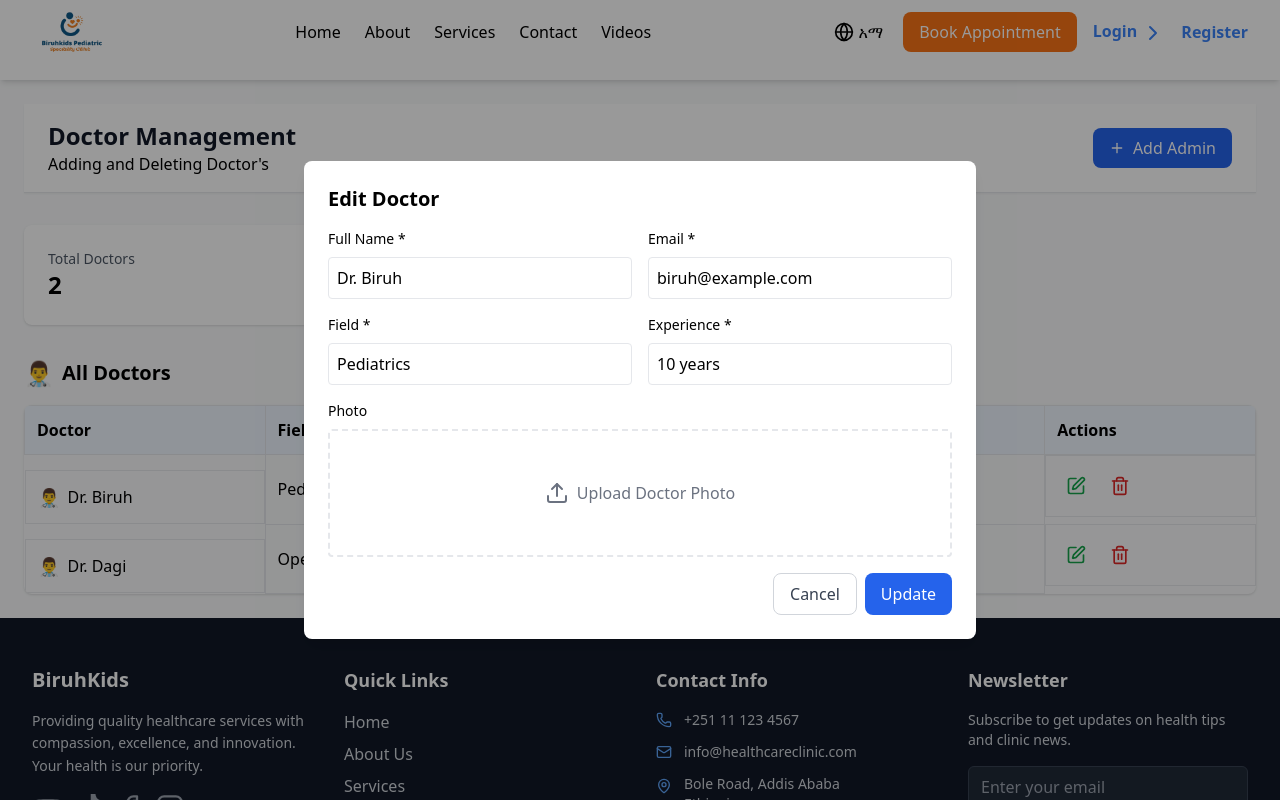
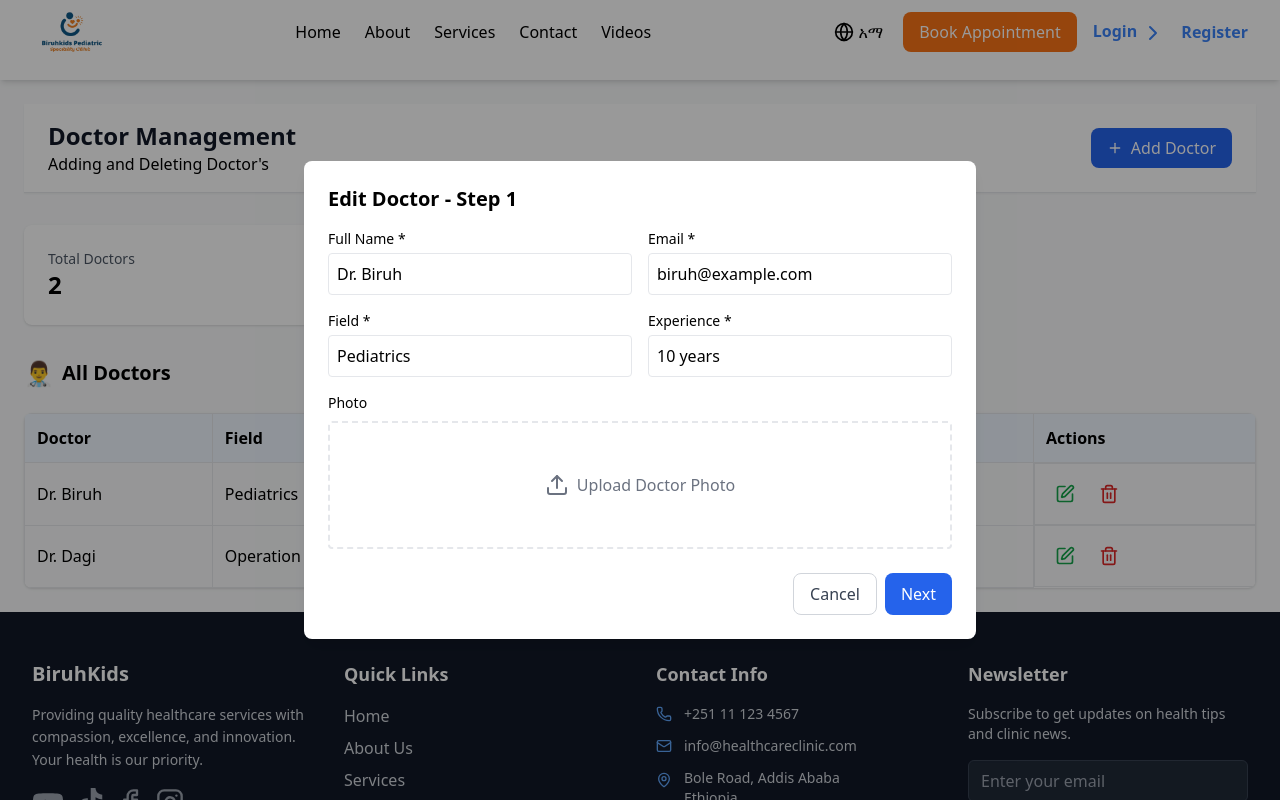
Before and after one commit to dopi95/BiruhKids-Pediatric-Speciality, a React (Vite) app in the folder frontend/: page /admin/doctor in a window 1280 px wide. Both pictures are taken after a click on the button 1076 px from the left and 486 px from the top of the page. Shown: the top 800 px of the page. Built offline with nearby package versions, Linux system fonts and the light colour scheme.

Commit message:
add: Added an Amharic version in the Add Doctor form

```diff
--- a/frontend/src/pages/Admin/DoctorManagement.jsx
+++ b/frontend/src/pages/Admin/DoctorManagement.jsx
@@ -6,46 +6,65 @@ export default function DoctorManagement() {
     {
       id: 1,
       name: "Dr. Biruh",
+      nameAmh: "",
       field: "Pediatrics",
+      fieldAmh: "",
       experience: "10 years",
+      experienceAmh: "",
       email: "biruh@example.com",
       photo: null,
     },
     {
       id: 2,
       name: "Dr. Dagi",
+      nameAmh: "",
       field: "Operation",
+      fieldAmh: "",
       experience: "15 years",
+      experienceAmh: "",
       email: "dagi@example.com",
       photo: null,
     },
   ]);
+
   const [isModalOpen, setIsModalOpen] = useState(false);
   const [isDeleteModalOpen, setIsDeleteModalOpen] = useState(false);
   const [doctorToDelete, setDoctorToDelete] = useState(null);
   const [editingDoctor, setEditingDoctor] = useState(null);
+  const [step, setStep] = useState(1);
+
   const [formData, setFormData] = useState({
     name: "",
+    nameAmh: "",
     field: "",
+    fieldAmh: "",
     experience: "",
+    experienceAmh: "",
     email: "",
     photo: null,
   });
 
+  const [errors, setErrors] = useState({});
+
   const openModal = (doctor = null) => {
     if (doctor) {
       setEditingDoctor(doctor);
-      setFormData(doctor);
+      setFormData({ ...doctor });
     } else {
       setEditingDoctor(null);
       setFormData({
         name: "",
+        nameAmh: "",
         field: "",
+        fieldAmh: "",
         experience: "",
+        experienceAmh: "",
         email: "",
         photo: null,
       });
     }
+    setErrors({});
+    setStep(1);
     setIsModalOpen(true);
   };
 
@@ -53,10 +72,43 @@ export default function DoctorManagement() {
     const { name, value, files } = e.target;
     if (name === "photo") setFormData({ ...formData, photo: files[0] });
     else setFormData({ ...formData, [name]: value });
+
+    // Remove error when user types
+    setErrors((prev) => ({ ...prev, [name]: "" }));
   };
+
+  const validateStep1 = () => {
+    const { name, email, field, experience } = formData;
+    const newErrors = {};
+    if (!name) newErrors.name = "This field is required";
+    if (!email) newErrors.email = "This field is required";
+    if (!field) newErrors.field = "This field is required";
+    if (!experience) newErrors.experience = "This field is required";
+    setErrors(newErrors);
+    return Object.keys(newErrors).length === 0;
+  };
+
+  const validateStep2 = () => {
+    const { nameAmh, fieldAmh, experienceAmh, email } = formData;
+    const newErrors = {};
+    if (!nameAmh) newErrors.nameAmh = "This field is required";
+    if (!fieldAmh) newErrors.fieldAmh = "This field is required";
+    if (!experienceAmh) newErrors.experienceAmh = "This field is required";
+    if (!email) newErrors.email = "This field is required";
+    setErrors(newErrors);
+    return Object.keys(newErrors).length === 0;
+  };
+
+  const handleNext = () => {
+    if (validateStep1()) setStep(2);
+  };
+
+  const handleBack = () => setStep(1);
 
   const handleSubmit = (e) => {
     e.preventDefault();
+    if (!validateStep2()) return;
+
     if (editingDoctor) {
       setDoctors(
         doctors.map((doc) =>
@@ -64,7 +116,6 @@ export default function DoctorManagement() {
         )
       );
     } else {
-      // Add new doctor at the top
       setDoctors([{ ...formData, id: Date.now() }, ...doctors]);
     }
     setIsModalOpen(false);
@@ -74,18 +125,21 @@ export default function DoctorManagement() {
     setDoctorToDelete(doctor);
     setIsDeleteModalOpen(true);
   };
+
   const handleDelete = () => {
     setDoctors(doctors.filter((doc) => doc.id !== doctorToDelete.id));
     setDoctorToDelete(null);
     setIsDeleteModalOpen(false);
   };
 
+  const inputClass = (field) =>
+    `w-full border p-2 rounded ${errors[field] ? "border-red-500" : ""}`;
+
   return (
     <div className="p-4 sm:p-6 bg-gray-50">
       {/* Header */}
       <div className="bg-white shadow-sm border-b">
-        <div className="px-6 py-4">
-          <div className="flex items-center justify-between">
+        <div className="px-6 py-4 flex justify-between items-center">
           <div>
             <h1 className="text-2xl font-bold text-gray-900">
               Doctor Management
@@ -94,11 +148,10 @@ export default function DoctorManagement() {
           </div>
           <button
             onClick={() => openModal()}
-              className="bg-blue-600 text-white px-4 py-2 rounded-lg hover:bg-blue-700 transition-colors duration-200 flex items-center"
+            className="bg-blue-600 text-white px-4 py-2 rounded-lg hover:bg-blue-700 flex items-center"
           >
-              <Plus className="h-4 w-4 mr-2" /> Add Admin
+            <Plus className="h-4 w-4 mr-2" /> Add Doctor
           </button>
-          </div>
         </div>
       </div>
 
@@ -122,7 +175,7 @@ export default function DoctorManagement() {
       </div>
 
       {/* Table */}
-      <div className="overflow-x-auto shadow rounded-lg">
+      <div className="overflow-x-auto mt-6 shadow rounded-lg">
         <table className="min-w-full border-collapse">
           <thead>
             <tr className="bg-blue-50 text-left">
@@ -134,19 +187,9 @@ export default function DoctorManagement() {
             </tr>
           </thead>
           <tbody>
-            {doctors.length === 0 && (
-              <tr>
-                <td colSpan="5" className="p-3 text-center text-gray-500">
-                  No doctors found.
-                </td>
-              </tr>
-            )}
             {doctors.map((doc) => (
               <tr key={doc.id} className="hover:bg-gray-50">
-                <td className="p-2 sm:p-3 border flex items-center space-x-2">
-                  <span className="text-blue-600 text-lg">👨‍⚕️</span>
-                  <span>{doc.name}</span>
-                </td>
+                <td className="p-2 sm:p-3 border">{doc.name}</td>
                 <td className="p-2 sm:p-3 border">{doc.field}</td>
                 <td className="p-2 sm:p-3 border">{doc.experience}</td>
                 <td className="p-2 sm:p-3 border">{doc.email}</td>
@@ -170,18 +213,22 @@ export default function DoctorManagement() {
         </table>
       </div>
 
-      {/* Add/Edit Modal */}
+      {/* Add/Edit Multi-step Modal */}
       {isModalOpen && (
         <div className="fixed inset-0 flex items-center justify-center bg-black bg-opacity-40 z-50 p-4">
-          <div className="bg-white rounded-lg p-4 sm:p-6 w-full max-w-full sm:max-w-2xl shadow-lg overflow-y-auto max-h-[90vh]">
+          <div className="bg-white rounded-lg p-4 sm:p-6 w-full max-w-2xl shadow-lg overflow-y-auto max-h-[90vh]">
             <h3 className="text-xl font-semibold mb-4">
-              {editingDoctor ? "Edit Doctor" : "Add New Doctor"}
+              {editingDoctor ? "Edit Doctor" : "Add New Doctor"} - Step {step}
             </h3>
+
             <form
               onSubmit={handleSubmit}
               className="grid grid-cols-1 sm:grid-cols-2 gap-4"
             >
-              <div className="flex flex-col space-y-2">
+              {/* Step 1 */}
+              {step === 1 && (
+                <>
+                  <div className="flex flex-col space-y-1">
                     <label className="text-sm font-medium">Full Name *</label>
                     <input
                       type="text"
@@ -189,11 +236,14 @@ export default function DoctorManagement() {
                       placeholder="Enter full name"
                       value={formData.name}
                       onChange={handleChange}
-                  className="w-full border p-2 rounded"
-                  required
+                      className={inputClass("name")}
                     />
+                    {errors.name && (
+                      <p className="text-red-500 text-sm">{errors.name}</p>
+                    )}
                   </div>
-              <div className="flex flex-col space-y-2">
+
+                  <div className="flex flex-col space-y-1">
                     <label className="text-sm font-medium">Email *</label>
                     <input
                       type="email"
@@ -201,11 +251,14 @@ export default function DoctorManagement() {
                       placeholder="Enter email"
                       value={formData.email}
                       onChange={handleChange}
-                  className="w-full border p-2 rounded"
-                  required
+                      className={inputClass("email")}
                     />
+                    {errors.email && (
+                      <p className="text-red-500 text-sm">{errors.email}</p>
+                    )}
                   </div>
-              <div className="flex flex-col space-y-2">
+
+                  <div className="flex flex-col space-y-1">
                     <label className="text-sm font-medium">Field *</label>
                     <input
                       type="text"
@@ -213,11 +266,14 @@ export default function DoctorManagement() {
                       placeholder="Enter field"
                       value={formData.field}
                       onChange={handleChange}
-                  className="w-full border p-2 rounded"
-                  required
+                      className={inputClass("field")}
                     />
+                    {errors.field && (
+                      <p className="text-red-500 text-sm">{errors.field}</p>
+                    )}
                   </div>
-              <div className="flex flex-col space-y-2">
+
+                  <div className="flex flex-col space-y-1">
                     <label className="text-sm font-medium">Experience *</label>
                     <input
                       type="text"
@@ -225,10 +281,15 @@ export default function DoctorManagement() {
                       placeholder="Years of experience"
                       value={formData.experience}
                       onChange={handleChange}
-                  className="w-full border p-2 rounded"
-                  required
+                      className={inputClass("experience")}
                     />
+                    {errors.experience && (
+                      <p className="text-red-500 text-sm">
+                        {errors.experience}
+                      </p>
+                    )}
                   </div>
+
                   <div className="col-span-1 sm:col-span-2 flex flex-col space-y-2">
                     <label className="text-sm font-medium">Photo</label>
                     <label className="flex items-center justify-center w-full h-28 sm:h-32 border-2 border-dashed rounded cursor-pointer hover:bg-gray-50">
@@ -247,7 +308,99 @@ export default function DoctorManagement() {
                       />
                     </label>
                   </div>
-              <div className="col-span-1 sm:col-span-2 flex flex-col sm:flex-row justify-end gap-2">
+
+                  <div className="col-span-1 sm:col-span-2 flex justify-end gap-2 mt-2">
+                    <button
+                      type="button"
+                      onClick={() => setIsModalOpen(false)}
+                      className="px-4 py-2 border border-gray-300 rounded-lg text-gray-700 hover:bg-gray-50"
+                    >
+                      Cancel
+                    </button>
+                    <button
+                      type="button"
+                      onClick={handleNext}
+                      className="px-4 py-2 bg-blue-600 text-white rounded-lg hover:bg-blue-700"
+                    >
+                      Next
+                    </button>
+                  </div>
+                </>
+              )}
+
+              {/* Step 2 */}
+              {step === 2 && (
+                <>
+                  <div className="flex flex-col space-y-1">
+                    <label className="text-sm font-medium">ሙሉ ስም *</label>
+                    <input
+                      type="text"
+                      name="nameAmh"
+                      placeholder="የሙሉ ስም ያስገቡ"
+                      value={formData.nameAmh}
+                      onChange={handleChange}
+                      className={inputClass("nameAmh")}
+                    />
+                    {errors.nameAmh && (
+                      <p className="text-red-500 text-sm">{errors.nameAmh}</p>
+                    )}
+                  </div>
+
+                  <div className="flex flex-col space-y-1">
+                    <label className="text-sm font-medium">ሙያ *</label>
+                    <input
+                      type="text"
+                      name="fieldAmh"
+                      placeholder="የምርምር መስክ ያስገቡ"
+                      value={formData.fieldAmh}
+                      onChange={handleChange}
+                      className={inputClass("fieldAmh")}
+                    />
+                    {errors.fieldAmh && (
+                      <p className="text-red-500 text-sm">{errors.fieldAmh}</p>
+                    )}
+                  </div>
+
+                  <div className="flex flex-col space-y-1">
+                    <label className="text-sm font-medium">የስራ ልምድ *</label>
+                    <input
+                      type="text"
+                      name="experienceAmh"
+                      placeholder="የስራ ልምድ"
+                      value={formData.experienceAmh}
+                      onChange={handleChange}
+                      className={inputClass("experienceAmh")}
+                    />
+                    {errors.experienceAmh && (
+                      <p className="text-red-500 text-sm">
+                        {errors.experienceAmh}
+                      </p>
+                    )}
+                  </div>
+
+                  <div className="flex flex-col space-y-1">
+                    <label className="text-sm font-medium">ኢሜል *</label>
+                    <input
+                      type="email"
+                      name="email"
+                      placeholder="Enter email"
+                      value={formData.email}
+                      onChange={handleChange}
+                      className={inputClass("email")}
+                    />
+                    {errors.email && (
+                      <p className="text-red-500 text-sm">{errors.email}</p>
+                    )}
+                  </div>
+
+                  <div className="col-span-1 sm:col-span-2 flex justify-end gap-2 mt-2">
+                    <button
+                      type="button"
+                      onClick={handleBack}
+                      className="px-4 py-2 border border-gray-300 rounded-lg text-gray-700 hover:bg-gray-50"
+                    >
+                      Back
+                    </button>
                     <button
                       type="button"
                       onClick={() => setIsModalOpen(false)}
@@ -259,9 +412,11 @@ export default function DoctorManagement() {
                       type="submit"
                       className="px-4 py-2 bg-blue-600 text-white rounded-lg hover:bg-blue-700"
                     >
-                  {editingDoctor ? "Update" : "Save"}
+                      Save
                     </button>
                   </div>
+                </>
+              )}
             </form>
           </div>
         </div>
```
Lines whose indentation alone changed are shown as unchanged.
